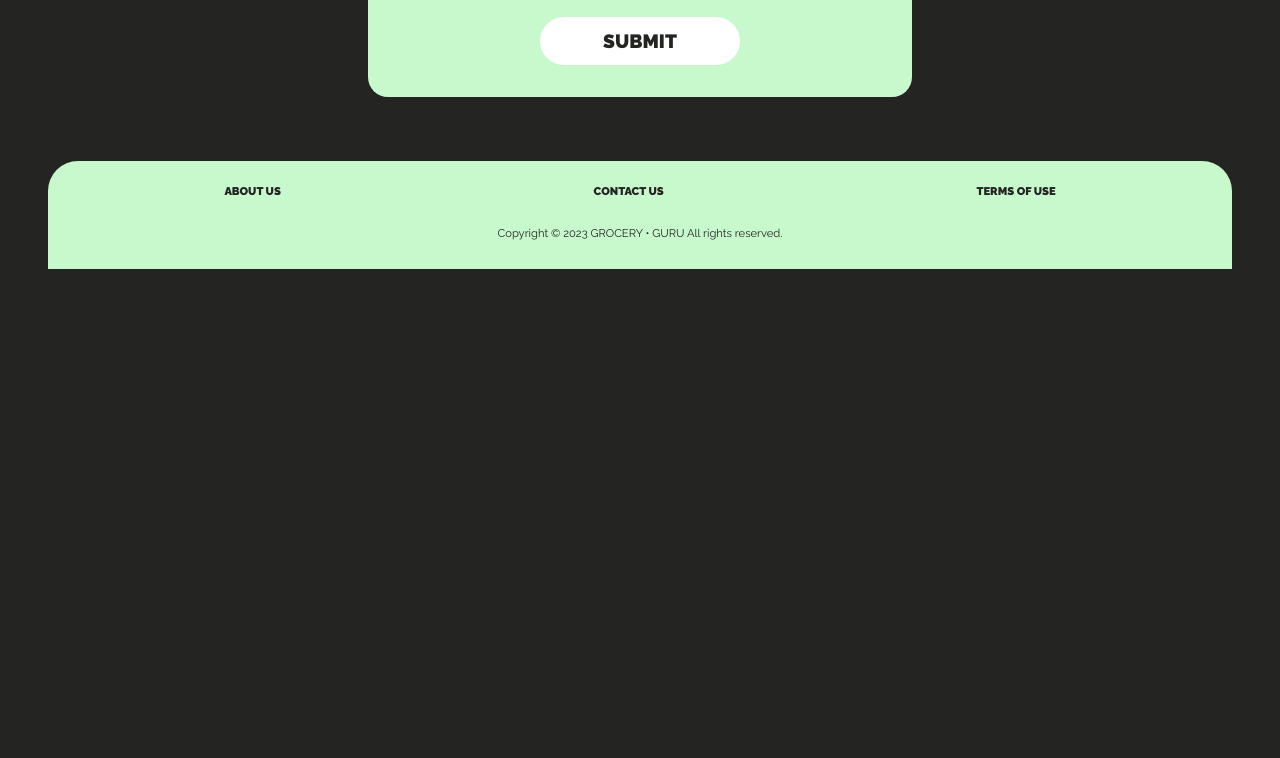
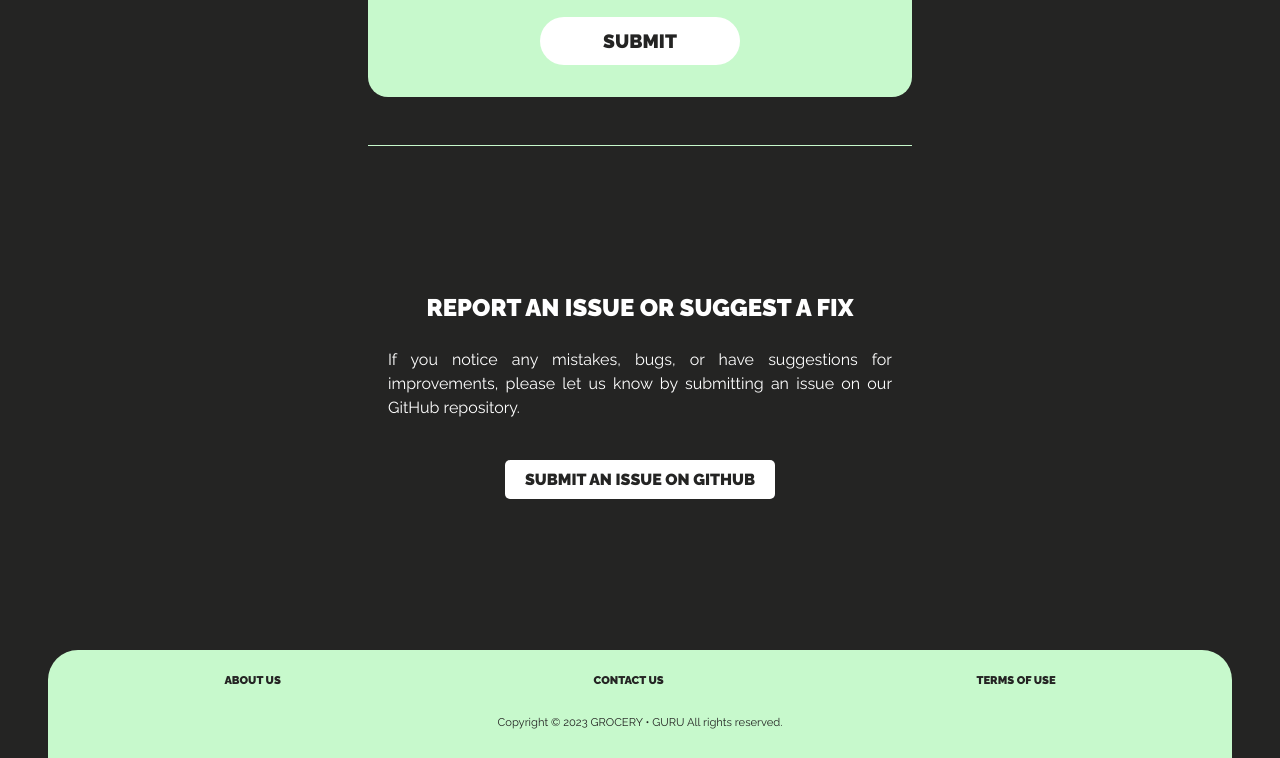
Before and after one commit to bjarnerossen/UU-Dynamiska-Webbapplikationer, a plain HTML site: page Project/html/contact.html in a window 1280 px wide. Shown: the part 1049-1807 px from the top of the page. Before the commit the page ends 1318 px from the top, so only its background shows below. Drawn offline with Linux system fonts and the light colour scheme.

Commit message:
added github fix button

```diff
--- a/Project/css/about.css
+++ b/Project/css/about.css
@@ -1,3 +1,17 @@
+:root {
+    /* Accent colors */
+    --accent-color-1: #90ee90;
+    --accent-color-2: #c7f9cc;
+
+    /* Background colors */
+    --background-color: #242423;
+    --background-color-alt: #ffffff;
+
+    /* Text colors */
+    --text-color: #FFFFFF;
+    --text-color-alt: #242423;
+  }
+
 /* styling of the founder image */
 .image-container {
     display: flex;
@@ -36,3 +50,38 @@
     width: 100%;
     height: 100%;
   }
+
+  .issue-reporting {
+    background-color: var(--background-color);
+    color: var(--text-color);
+    padding: 20px;
+    margin: 20px 0;
+  }
+
+  .issue-reporting h2 {
+    text-align: center;
+    font-size: 24px;
+    margin-bottom: 10px;
+  }
+
+  .issue-reporting p {
+    font-size: 16px;
+    line-height: 1.5;
+    margin-bottom: 20px;
+  }
+
+  .issue-reporting a {
+    text-align: center;
+    display: inline-block;
+    background-color: var(--accent-color-2);
+    color: var(--text-color-alt);
+    font-weight: 700;
+    padding: 10px 20px;
+    border-radius: 5px;
+    font-size: 16px;
+    text-decoration: none;
+  }
+
+  .issue-reporting a:hover {
+    background-color: #3e8e41;
+  }
--- a/Project/css/contact.css
+++ b/Project/css/contact.css
@@ -63,3 +63,39 @@ form {
   input[type="submit"]:focus {
     outline: none;
   }
+
+  .issue-reporting {
+    background-color: var(--background-color);
+    color: var(--text-color);
+    padding: 20px;
+    margin: 20px 0;
+  }
+
+  .issue-reporting h2 {
+    text-align: center;
+    font-size: 24px;
+    margin-bottom: 10px;
+  }
+
+  .issue-reporting p {
+    font-size: 16px;
+    line-height: 1.5;
+    margin-bottom: 20px;
+  }
+
+  .issue-reporting a {
+    margin: 20px auto;
+    text-align: center;
+    display: inline-block;
+    background-color: var(--background-color-alt);
+    color: var(--text-color-alt);
+    font-weight: 700;
+    padding: 10px 20px;
+    border-radius: 5px;
+    font-size: 16px;
+    text-decoration: none;
+  }
+
+  .issue-reporting a:hover {
+    background-color: var(--accent-color-2);
+  }
--- a/Project/html/contact.html
+++ b/Project/html/contact.html
@@ -52,6 +52,20 @@
             <input type="submit" value="Submit" />
           </form>
         </section>
+        <hr />
+        <section class="issue-reporting">
+          <h2>Report an Issue or Suggest a Fix</h2>
+          <p>
+            If you notice any mistakes, bugs, or have suggestions for
+            improvements, please let us know by submitting an issue on our
+            GitHub repository.
+          </p>
+          <a
+            href="https://github.com/bjarnerossen/UU-Dynamiska-Webbapplikationer/tree/main/Project"
+            target="_blank"
+            >Submit an Issue on GitHub</a
+          >
+        </section>
       </article>
     </main>
     <footer class="footer hidden">
```
